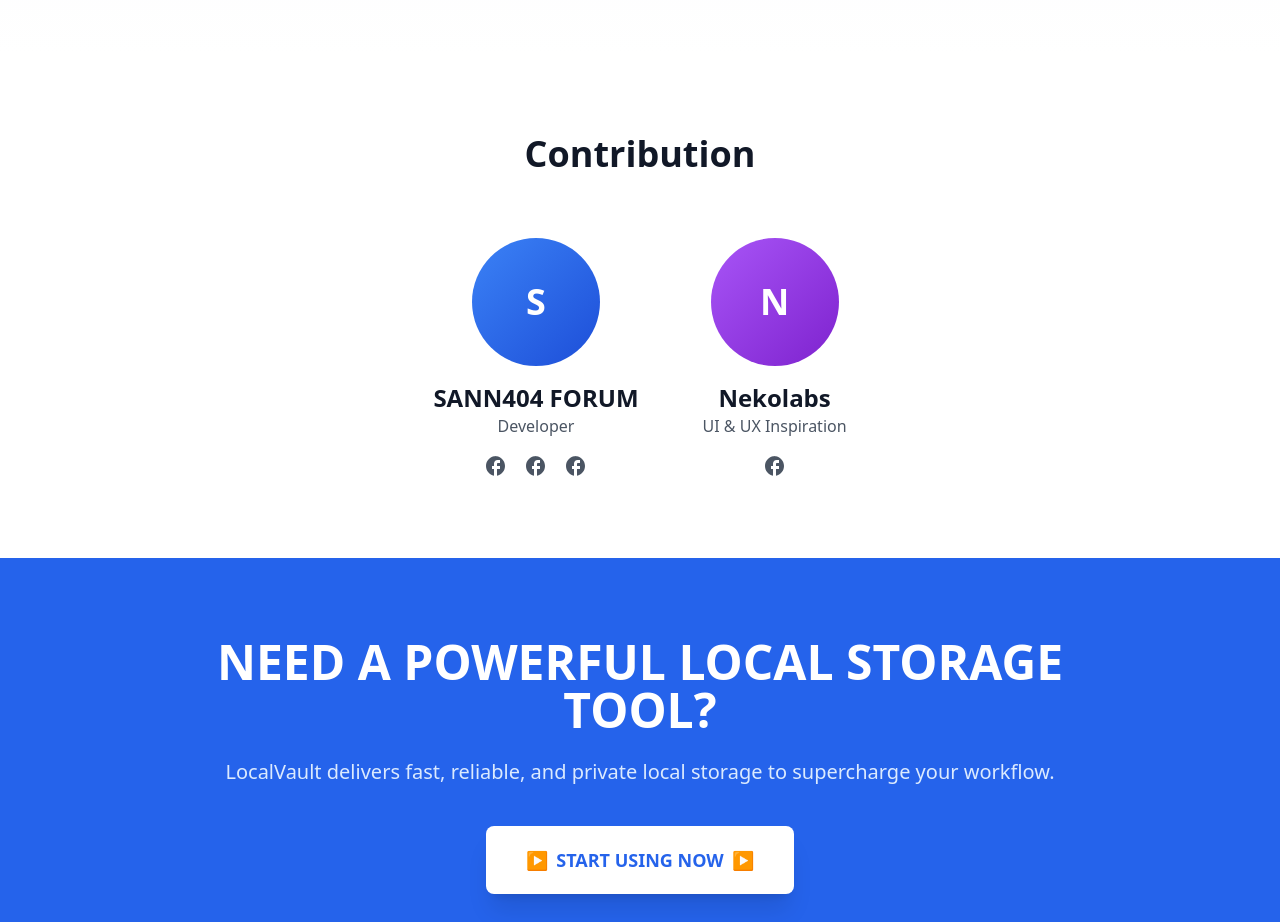
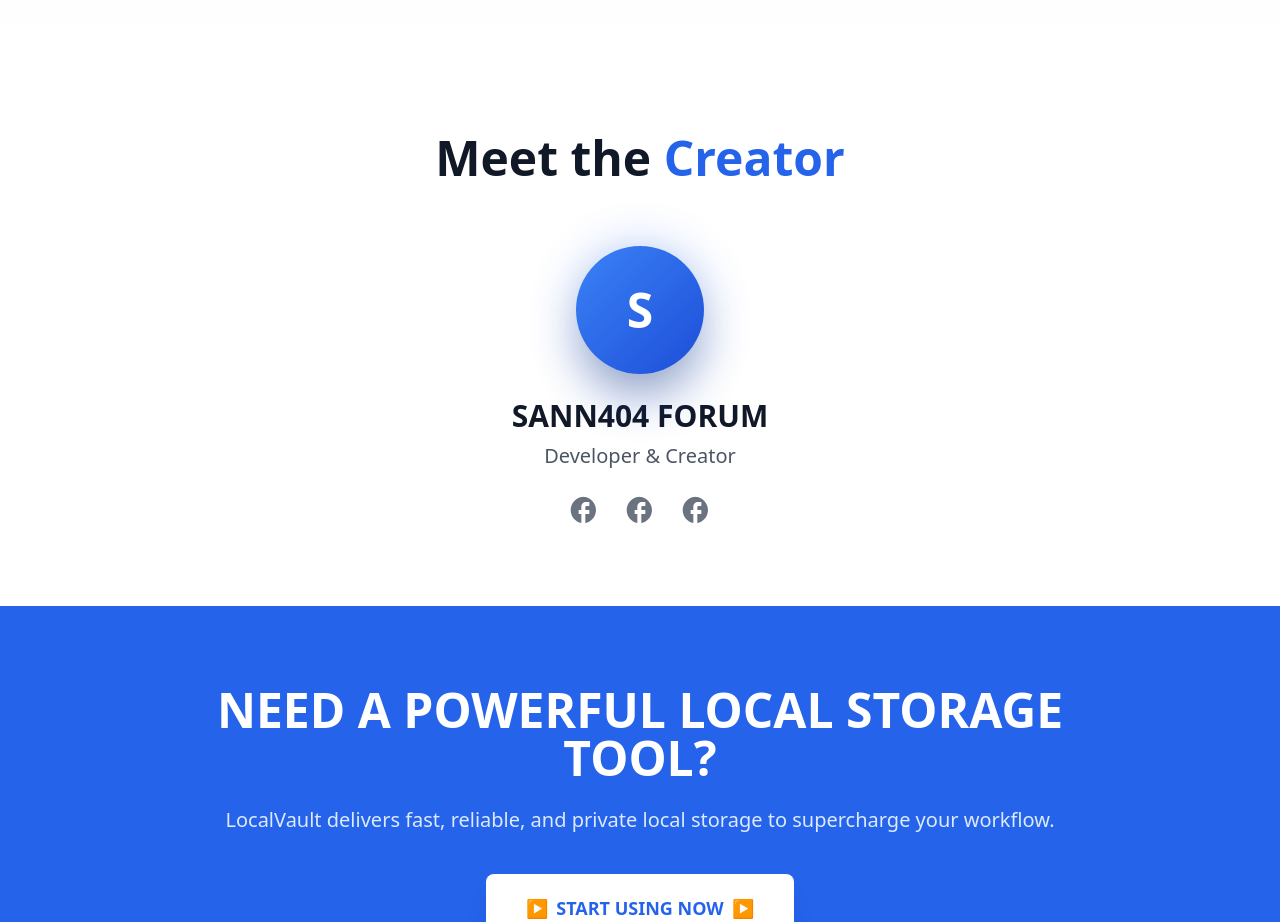
Before and after one commit to sanzzyproject/local-stronger, a React (Vite) app: page / in a window 1280 px wide. Shown: the part 2420-3342 px from the top of the page. Built offline with nearby package versions, Linux system fonts and the light colour scheme.

Commit message:
Update ContributionSection.jsx

```diff
--- a/src/components/ContributionSection.jsx
+++ b/src/components/ContributionSection.jsx
@@ -3,38 +3,28 @@
 export default function ContributionSection() {
   return (
     <section className="max-w-7xl mx-auto px-6 py-20">
-      <h2 className="text-4xl font-bold text-center text-gray-900 mb-16">Contribution</h2>
-      <div className="flex flex-col md:flex-row justify-center items-center gap-16">
-        {/* Developer */}
-        <div className="text-center">
-          <div className="w-32 h-32 rounded-full bg-gradient-to-br from-blue-500 to-blue-700 mx-auto mb-4 flex items-center justify-center text-white text-4xl font-bold">
-            S
+      <h2 className="text-4xl md:text-5xl font-bold text-center text-gray-900 mb-16">
+        Meet the <span className="text-blue-600">Creator</span>
+      </h2>
+      <div className="flex justify-center">
+        <div className="text-center max-w-md">
+          <div className="relative inline-block">
+            <div className="absolute inset-0 bg-blue-600 rounded-full blur-xl opacity-30 animate-pulse"></div>
+            <div className="relative w-32 h-32 bg-gradient-to-br from-blue-500 to-blue-700 rounded-full flex items-center justify-center text-white text-5xl font-bold shadow-2xl mb-6">
+              S
+            </div>
           </div>
-          <h3 className="text-2xl font-bold text-gray-900">SANN404 FORUM</h3>
-          <p className="text-gray-600">Developer</p>
-          <div className="flex justify-center gap-4 mt-4">
-            <a href="#" className="text-gray-600 hover:text-blue-600">
-              <svg className="w-6 h-6" fill="currentColor" viewBox="0 0 24 24"><path d="M12 2C6.48 2 2 6.48 2 12c0 4.84 3.44 8.87 8 9.8V15H8v-3h2V9.5C10 7.57 11.57 6 13.5 6H16v3h-2c-.55 0-1 .45-1 1v2h3v3h-3v6.8c4.56-.93 8-4.96 8-9.8 0-5.52-4.48-10-10-10z"/></svg>
+          <h3 className="text-3xl font-bold text-gray-900 mb-2">SANN404 FORUM</h3>
+          <p className="text-xl text-gray-600 mb-6">Developer & Creator</p>
+          <div className="flex justify-center gap-6">
+            <a href="#" className="text-gray-500 hover:text-blue-600 transition-colors">
+              <svg className="w-8 h-8" fill="currentColor" viewBox="0 0 24 24"><path d="M12 2C6.48 2 2 6.48 2 12c0 4.84 3.44 8.87 8 9.8V15H8v-3h2V9.5C10 7.57 11.57 6 13.5 6H16v3h-2c-.55 0-1 .45-1 1v2h3v3h-3v6.8c4.56-.93 8-4.96 8-9.8 0-5.52-4.48-10-10-10z"/></svg>
             </a>
-            <a href="#" className="text-gray-600 hover:text-blue-600">
-              <svg className="w-6 h-6" fill="currentColor" viewBox="0 0 24 24"><path d="M12 2C6.48 2 2 6.48 2 12c0 4.84 3.44 8.87 8 9.8V15H8v-3h2V9.5C10 7.57 11.57 6 13.5 6H16v3h-2c-.55 0-1 .45-1 1v2h3v3h-3v6.8c4.56-.93 8-4.96 8-9.8 0-5.52-4.48-10-10-10z"/></svg>
+            <a href="#" className="text-gray-500 hover:text-blue-600 transition-colors">
+              <svg className="w-8 h-8" fill="currentColor" viewBox="0 0 24 24"><path d="M12 2C6.48 2 2 6.48 2 12c0 4.84 3.44 8.87 8 9.8V15H8v-3h2V9.5C10 7.57 11.57 6 13.5 6H16v3h-2c-.55 0-1 .45-1 1v2h3v3h-3v6.8c4.56-.93 8-4.96 8-9.8 0-5.52-4.48-10-10-10z"/></svg>
             </a>
-            <a href="#" className="text-gray-600 hover:text-blue-600">
-              <svg className="w-6 h-6" fill="currentColor" viewBox="0 0 24 24"><path d="M12 2C6.48 2 2 6.48 2 12c0 4.84 3.44 8.87 8 9.8V15H8v-3h2V9.5C10 7.57 11.57 6 13.5 6H16v3h-2c-.55 0-1 .45-1 1v2h3v3h-3v6.8c4.56-.93 8-4.96 8-9.8 0-5.52-4.48-10-10-10z"/></svg>
-            </a>
-          </div>
-        </div>
-
-        {/* UI/UX Designer */}
-        <div className="text-center">
-          <div className="w-32 h-32 rounded-full bg-gradient-to-br from-purple-500 to-purple-700 mx-auto mb-4 flex items-center justify-center text-white text-4xl font-bold">
-            N
-          </div>
-          <h3 className="text-2xl font-bold text-gray-900">Nekolabs</h3>
-          <p className="text-gray-600">UI & UX Inspiration</p>
-          <div className="flex justify-center gap-4 mt-4">
-            <a href="#" className="text-gray-600 hover:text-purple-600">
-              <svg className="w-6 h-6" fill="currentColor" viewBox="0 0 24 24"><path d="M12 2C6.48 2 2 6.48 2 12c0 4.84 3.44 8.87 8 9.8V15H8v-3h2V9.5C10 7.57 11.57 6 13.5 6H16v3h-2c-.55 0-1 .45-1 1v2h3v3h-3v6.8c4.56-.93 8-4.96 8-9.8 0-5.52-4.48-10-10-10z"/></svg>
+            <a href="#" className="text-gray-500 hover:text-blue-600 transition-colors">
+              <svg className="w-8 h-8" fill="currentColor" viewBox="0 0 24 24"><path d="M12 2C6.48 2 2 6.48 2 12c0 4.84 3.44 8.87 8 9.8V15H8v-3h2V9.5C10 7.57 11.57 6 13.5 6H16v3h-2c-.55 0-1 .45-1 1v2h3v3h-3v6.8c4.56-.93 8-4.96 8-9.8 0-5.52-4.48-10-10-10z"/></svg>
             </a>
           </div>
         </div>
```
